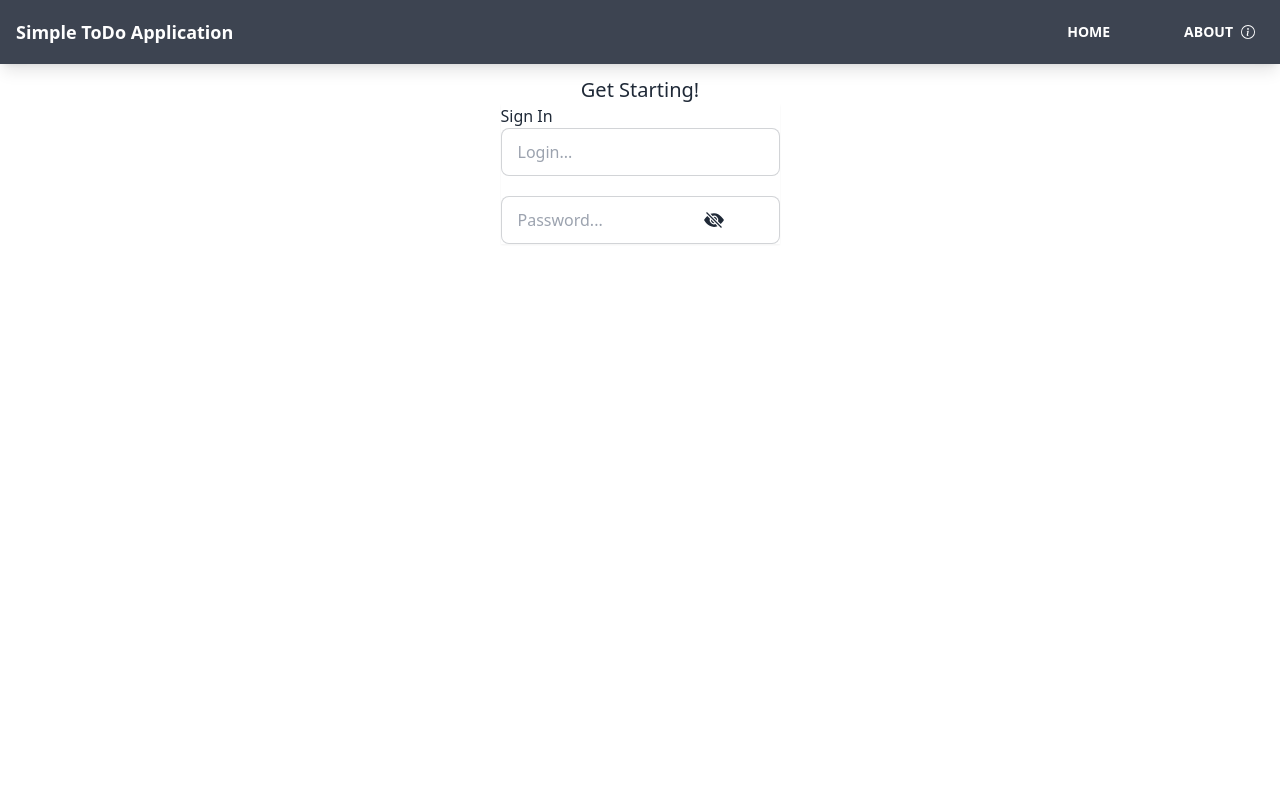
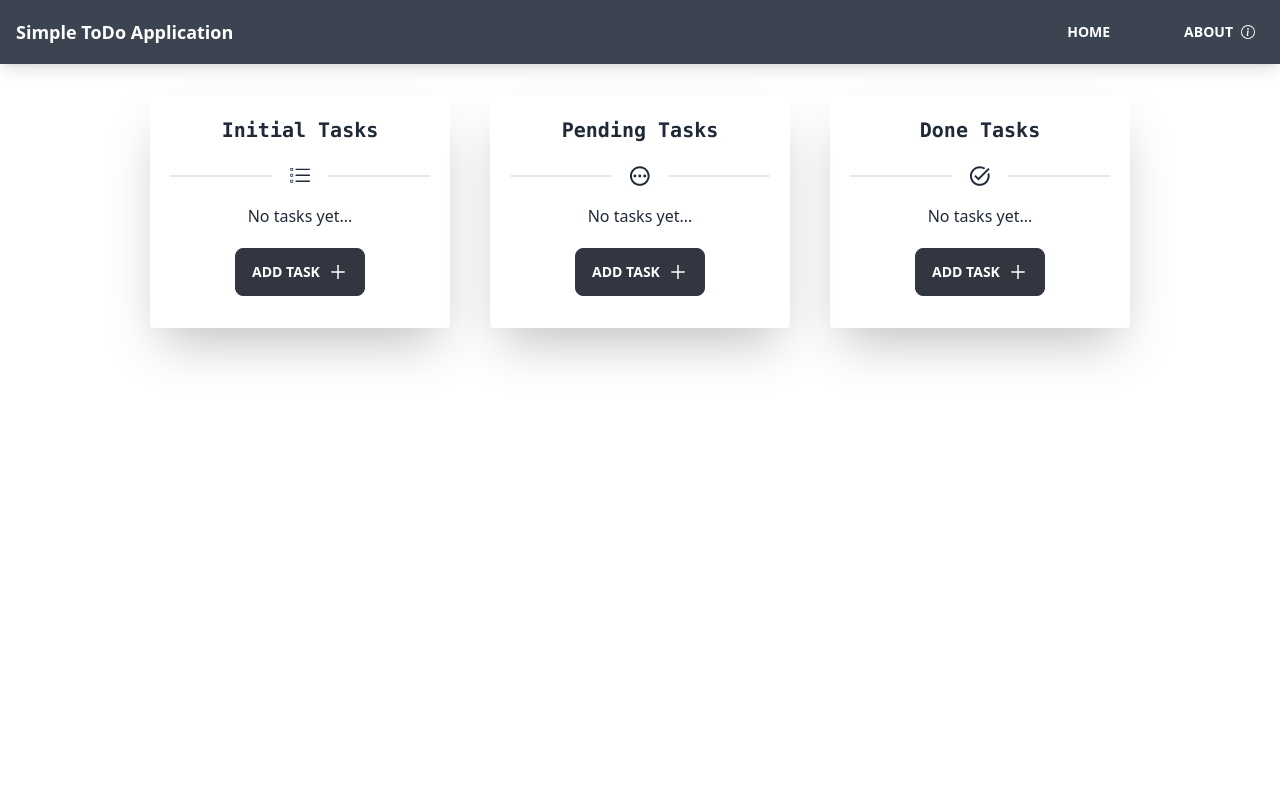
Before and after one commit to betterhell/todo-app, a React (Create React App) app: page / in a window 1280 px wide. Shown: the top 800 px of the page. Built offline with nearby package versions, Linux system fonts and the light colour scheme; the HTML template or start-up script is replaced by a standard one.

Commit message:
start creating and styling editing cards

```diff
--- a/package.json
+++ b/package.json
@@ -7,6 +7,7 @@
     "@testing-library/react": "^13.4.0",
     "@testing-library/user-event": "^13.5.0",
     "daisyui": "^2.31.0",
+    "dayjs": "^1.11.6",
     "prop-types": "^15.8.1",
     "react": "^18.2.0",
     "react-dom": "^18.2.0",
--- a/src/App.js
+++ b/src/App.js
@@ -6,7 +6,6 @@ import TodosPage from "./pages/TodosPage";
 import {TodoProvider} from "./context/todoAppContext"
 import {ToastContainer} from "react-toastify";
 import 'react-toastify/dist/ReactToastify.css';
-import StartingPage from "./pages/StartingPage";
 
 function App() {
   return (
@@ -15,9 +14,8 @@ function App() {
                 <Navigations />
                 <main>
                     <Routes>
-                        <Route path="/" element={<StartingPage />} />
                         <Route path="/about" element={<About />} />
-                        <Route path="/todos" element={<TodosPage />} />
+                        <Route path="/" element={<TodosPage />} />
                     </Routes>
                 </main>
               <Footer />
--- a/src/components/Card.jsx
+++ b/src/components/Card.jsx
@@ -1,37 +1,66 @@
 import React, {useContext} from 'react';
 import todoAppContext from "../context/todoAppContext";
 import {MdDeleteOutline} from "react-icons/md"
+import dayjs from "dayjs";
+import {BiEdit, BiLike} from "react-icons/bi"
 
-const Card = ({columnId, id, label, desc, date}) => {
-    const {handleDeleteTask, transferTask} = useContext(todoAppContext)
+const Card = ({columnId, id, label, desc, date, endDate}) => {
+const {handleDeleteTask, transferTask, isEdit, toggleEditTask} = useContext(todoAppContext)
+
+
+const currentDate = dayjs()
+const isTaskComplete = dayjs(endDate).isBefore(currentDate)
 
 return (
-        <div className="card mb-5 w-full bg-base-100 shadow-xl">
+    <div className={`card mb-5 w-full bg-base-100 shadow-xl ${isTaskComplete && "border-2 border-red-500"}`}>
         <div className="card-body break-all p-3 max-h-fit">
-                <h2 className="card-title">{label}</h2>
-                <p>{desc}</p>
+            {isEdit ? <input value={label} className="mt-1 block w-full px-3 py-2 bg-white border border-slate-300 rounded-md text-sm shadow-sm placeholder-slate-400 focus:outline-none focus:border-sky-500 focus:ring-1 focus:ring-sky-500 focus:invalid:border-pink-500 focus:invalid:ring-pink-500" type="text" name="labelEdit" id="labelEdit"/> : <h2 className="card-title px-3">{label}</h2>}
+            {isEdit ? <input value={desc} className="mt-1 block w-full px-3 py-2 bg-white border border-slate-300 rounded-md text-sm shadow-sm placeholder-slate-400 focus:outline-none focus:border-sky-500 focus:ring-1 focus:ring-sky-500 focus:invalid:border-pink-500 focus:invalid:ring-pink-500" type="text" name="descEdit" id="descEdit"/> : <p className="px-3">{desc}</p>}
             <hr />
+            {isEdit &&
+                <div className="card-body p-0 w-full relative">
+                    <label className="block">
+                        <span className="sr-only"></span>
+                        <input type="file" className="block w-full text-sm text-slate-500 file:mr-4 file:py-2 file:px-4 file:rounded-full file:border-0 file:text-sm file:font-semibold file:bg-violet-50 file:text-violet-700 hover:file:bg-violet-100"/>
+                    </label>
+                </div>
+            }
+            {isEdit &&
+                <div className="card-body p-0 w-full relative">
+                    <label className="m-0 font-light" htmlFor="expirationDate">Ending Date</label>
+                    <input name="expirationDate" placeholder="End date" type="datetime-local" className="input input-bordered input-ghost w-ful max-w-xs" />
+                </div>
+            }
+
+
             {columnId === 1 &&
-                    <div className="card-actions flex justify-center">
+                <div className="card-actions btn-block flex justify-center">
                     <button onClick={() => transferTask(0, 1, id)} className="btn btn-sm text-white btn-warning">Pending</button>
                     <button onClick={() => transferTask(0, 2, id)} className="btn btn-sm text-white btn-success">Done</button>
                     <button onClick={() => handleDeleteTask(columnId, id)} className="btn btn-sm text-white btn-error"><MdDeleteOutline size={20}/></button>
+                    <button onClick={toggleEditTask} className="btn btn-sm text-white btn-circle btn-info">{!isEdit ? <BiEdit size={17} /> : <BiLike size={17} />}</button>
                 </div>
             }
+
             {columnId === 2 &&
                 <div className="card-actions flex justify-center">
                     <button onClick={() => transferTask(1, 2, id)} className="btn btn-sm text-white w-2/4 btn-success">Done</button>
                     <button onClick={() => handleDeleteTask(columnId, id)} className="btn btn-sm w-1/4 text-white btn-error"><MdDeleteOutline size={20}/></button>
+                    <button onClick={toggleEditTask} className="btn btn-sm text-white btn-circle btn-info">{!isEdit ? <BiEdit size={17} /> : <BiLike size={17} />}</button>
                 </div>
             }
+
             {columnId === 3 &&
                 <div className="card-actions flex justify-center">
                     <button onClick={() => transferTask(2, 1, id)} className="btn btn-sm text-white w-2/4 btn-warning">Pending</button>
                     <button onClick={() => handleDeleteTask(columnId, id)} className="btn btn-sm w-1/4 text-white btn-error"><MdDeleteOutline size={20}/></button>
+                    <button onClick={toggleEditTask} className="btn btn-sm text-white btn-circle btn-info">{!isEdit ? <BiEdit size={17} /> : <BiLike size={17} />}</button>
                 </div>
             }
+
             <div className="card-body font-light text-sm text-center p-0">
-                    <p>Creating: {date}</p>
+                <p>Created: {dayjs(date).format("DD.MM.YYYY, HH:mm")}</p>
+                <p>Ending: {dayjs(endDate).format("DD.MM.YYYY, HH:mm")}</p>
             </div>
         </div>
     </div>
--- a/src/components/Column.jsx
+++ b/src/components/Column.jsx
@@ -7,7 +7,7 @@ import {BsListTask} from "react-icons/bs"
 const Column = ({label, tasks, id}) => {
     const userScreenHeight = window.innerHeight
 
-    const IconSwitcher = (label) => {
+    const iconSwitcher = (label) => {
         switch (label) {
             case "Initial Tasks":
                 return <BsListTask size={60} />
@@ -32,7 +32,7 @@ const Column = ({label, tasks, id}) => {
                  </div>}
 
              <div className="divider">
-                 {IconSwitcher(label)}
+                 {iconSwitcher(label)}
              </div>
 
             {(!tasks || tasks.length === 0) && (
@@ -48,6 +48,7 @@ const Column = ({label, tasks, id}) => {
                         label={task.label}
                         desc={task.description}
                         date={task.createDate}
+                        endDate={task.endDate}
                     />
                     )}
             </div>
--- a/src/components/SignInForm.jsx
+++ /dev/null
@@ -1,30 +0,0 @@
-import React, {useState} from 'react';
-import {BsEyeSlashFill, BsEyeFill} from "react-icons/bs"
-
-const SignInForm = () => {
-    const [passwordVisible, setPasswordVisible] = useState(false)
-
-    const toggleVisiblePassword = () => {
-        if (!passwordVisible) {
-            setPasswordVisible(true)
-        } else {
-            setPasswordVisible(false)
-        }
-    }
-
-    return (
-            <div className="container w-fit h-fit  shadow-sm relative">
-                    <p>Sign In</p>
-                    <form className="relative gap-5 flex flex-col" action="">
-                        <input type="text" placeholder="Login..." className="input input-bordered w-full max-w-xs" />
-                        <input type={`${passwordVisible === true ? "password" : "text"}`} placeholder="Password..." className="input pr-[30px] input-bordered w-full max-w-xs" />
-                    </form>
-                <div className="absolute flex items-center left-[198px] top-[94px] px-[5px] py-[12px]">
-                    <button onClick={toggleVisiblePassword}>{passwordVisible ? <BsEyeFill size={20} /> : <BsEyeSlashFill size={20} />}</button>
-                </div>
-            </div>
-
-    );
-};
-
-export default SignInForm;
--- a/src/components/TaskCard.jsx
+++ b/src/components/TaskCard.jsx
@@ -10,6 +10,7 @@ const TaskCard = ({columnId}) => {
     const [isOpen, setIsOpen] = useState(false);
     const [textLabel, setTextLabel] = useState("")
     const [textDesc, setTextDesc] = useState("")
+    const [endDate, setEndDate] = useState("")
 
     const changeLabel = (e) => {
         setTextLabel(e.target.value)
@@ -19,10 +20,15 @@ const TaskCard = ({columnId}) => {
         setTextDesc(e.target.value)
     }
 
+    const changeEndDate = (e) => {
+        setEndDate(e.target.value)
+    }
+
     const createTask = () => {
-        handleAddTask(columnId, textLabel, textDesc)
+        handleAddTask(columnId, textLabel, textDesc, endDate)
         setTextLabel("")
         setTextDesc("")
+        setEndDate("")
         setIsOpen(false)
         toast.success("Task added!")
     }
@@ -38,14 +44,19 @@ const TaskCard = ({columnId}) => {
     return (
         <>
             {isOpen &&
-                <div className={ `card card-bordered h-fit items-center p-3 m-5 shadow-2xl`}>
+                <div className={`card card-bordered h-fit items-center p-3 m-3 shadow-2xl`}>
                     <div className="form-control">
                         <div className="card-title mb-5">
                             <input onChange={changeLabel} value={textLabel} type="text" placeholder="Task Label" className="input input-bordered input-accent w-full max-w-xs" />
                         </div>
 
+                        <div className="card-body p-0 mb-5 w-full relative">
+                            <textarea onChange={changeDesc} value={textDesc} className="resize-none textarea textarea-error" placeholder="Task Desc..."></textarea>
+                        </div>
+
                         <div className="card-body p-0 w-full relative">
-                            <textarea onChange={changeDesc} value={textDesc} className="resize-none textarea textarea-error" placeholder="Task Desc..."></textarea>
+                            <label className="m-0 font-light" htmlFor="expirationDate">Expiration date</label>
+                            <input name="expirationDate" onChange={changeEndDate} value={endDate} placeholder="End date" type="datetime-local" className="input input-bordered input-accent w-full max-w-xs" />
                         </div>
                     </div>
                     <div className="card-actions justify-center m-3">
--- a/src/pages/StartingPage.jsx
+++ /dev/null
@@ -1,13 +0,0 @@
-import React from 'react';
-import SignInForm from "../components/SignInForm";
-
-const StartingPage = () => {
-    return (
-        <div className="flex items-center flex-col min-h-screen">
-            <h1 className="text-xl">Get Starting!</h1>
-            <SignInForm />
-        </div>
-    );
-};
-
-export default StartingPage;
```
Also changed, not shown: 1 other file (tests, documents, lock files or other folders). Lines whose indentation alone changed are shown as unchanged.
